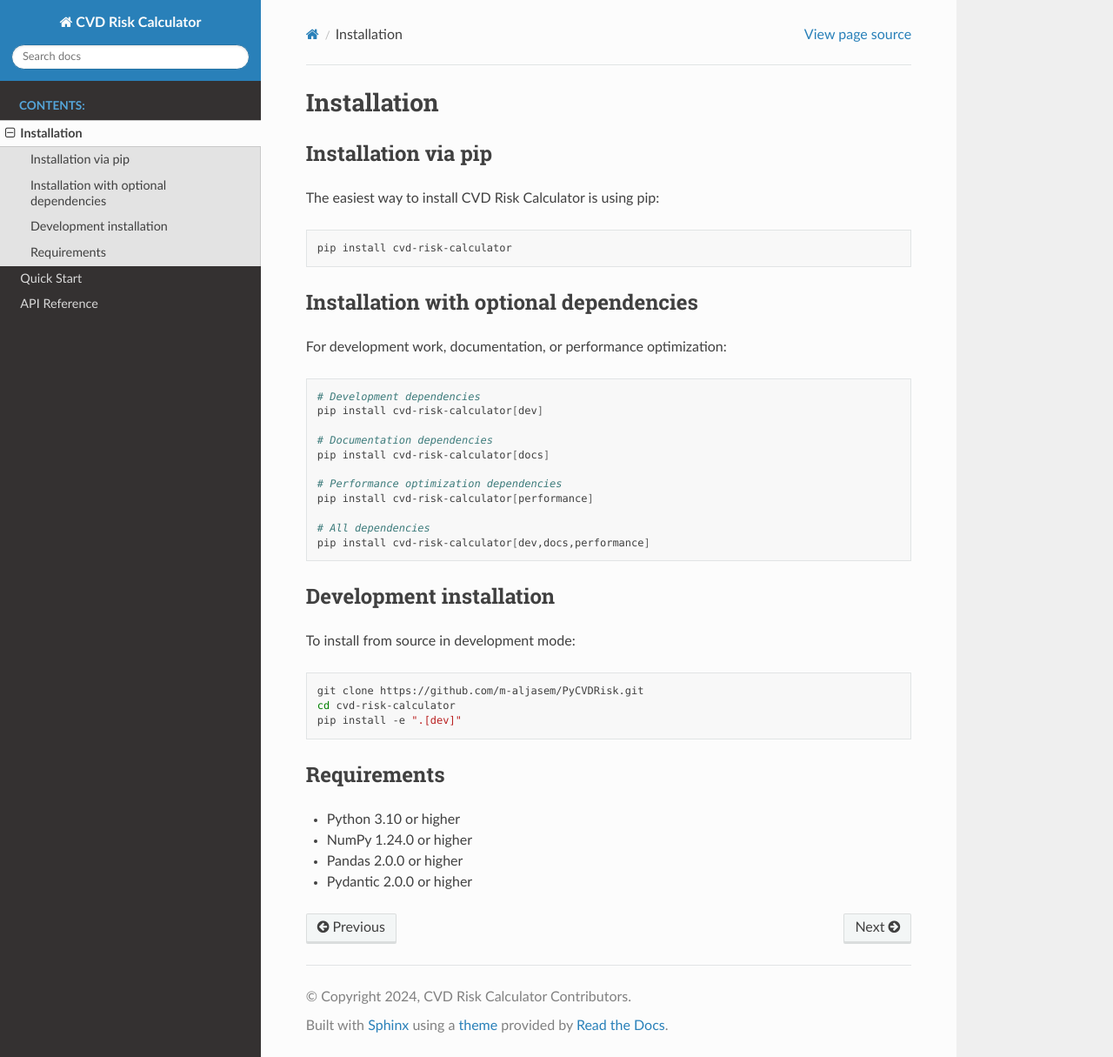
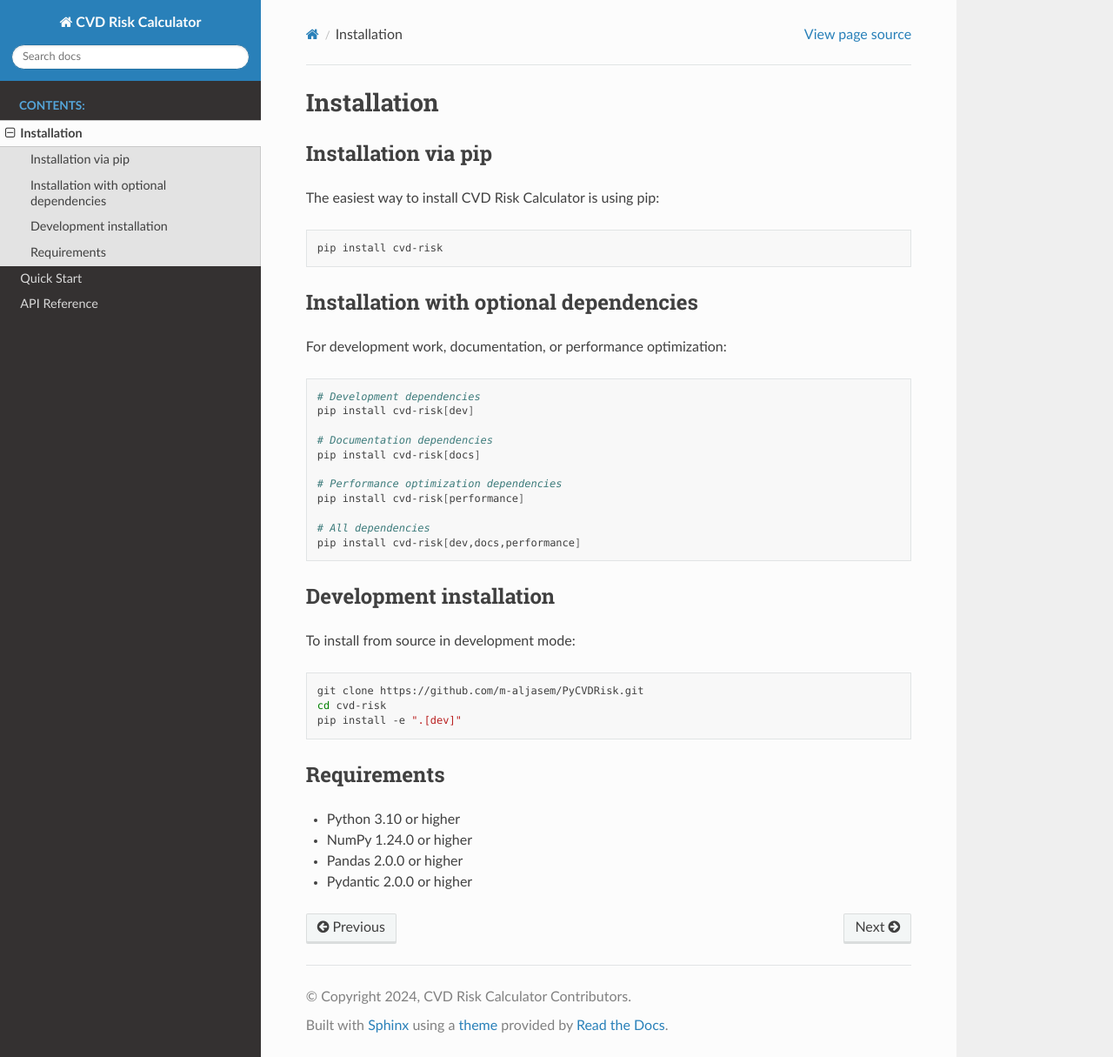
Before and after one commit to m-aljasem/PyCVDRisk, a Sphinx documentation site: the page built from docs/installation.rst, in a window 1280 px wide and 1215 px high. Shown: the whole window at 87% size. Built offline with Sphinx 7.4.7 and the Read the Docs theme 3.1.0, drawn with Linux system fonts in a browser that asks for light colours.

```diff
--- a/docs/installation.rst
+++ b/docs/installation.rst
@@ -8,7 +8,7 @@ The easiest way to install CVD Risk Calculator is using pip:
 
 .. code-block:: bash
 
-   pip install cvd-risk-calculator
+   pip install cvd-risk
 
 Installation with optional dependencies
 ---------------------------------------
@@ -18,16 +18,16 @@ For development work, documentation, or performance optimization:
 .. code-block:: bash
 
    # Development dependencies
-   pip install cvd-risk-calculator[dev]
+   pip install cvd-risk[dev]
 
    # Documentation dependencies
-   pip install cvd-risk-calculator[docs]
+   pip install cvd-risk[docs]
 
    # Performance optimization dependencies
-   pip install cvd-risk-calculator[performance]
+   pip install cvd-risk[performance]
 
    # All dependencies
-   pip install cvd-risk-calculator[dev,docs,performance]
+   pip install cvd-risk[dev,docs,performance]
 
 Development installation
 ------------------------
@@ -37,7 +37,7 @@ To install from source in development mode:
 .. code-block:: bash
 
    git clone https://github.com/m-aljasem/PyCVDRisk.git
-   cd cvd-risk-calculator
+   cd cvd-risk
    pip install -e ".[dev]"
 
 Requirements
--- a/pyproject.toml
+++ b/pyproject.toml
@@ -3,7 +3,7 @@ requires = ["hatchling"]
 build-backend = "hatchling.build"
 
 [project]
-name = "cvd-risk-calculator"
+name = "cvd-risk"
 version = "0.1.0"
 description = "Production-grade Python package for cardiovascular disease risk calculation"
 readme = "README.md"
--- a/website/pages/index.tsx
+++ b/website/pages/index.tsx
@@ -289,7 +289,7 @@ export default function Home() {
             <div className="bg-gray-900 rounded-xl p-8 text-left">
               <pre className="text-green-400 overflow-x-auto">
                 <code>{`# Install
-pip install cvd-risk-calculator
+pip install cvd-risk
 
 # Usage
 from cvd_risk_calculator.models import SCORE2
```
Also changed, not shown: README.md (+11 -11 lines), website/DEPLOYMENT.md (+1 -1 lines), notebooks/README.md.
